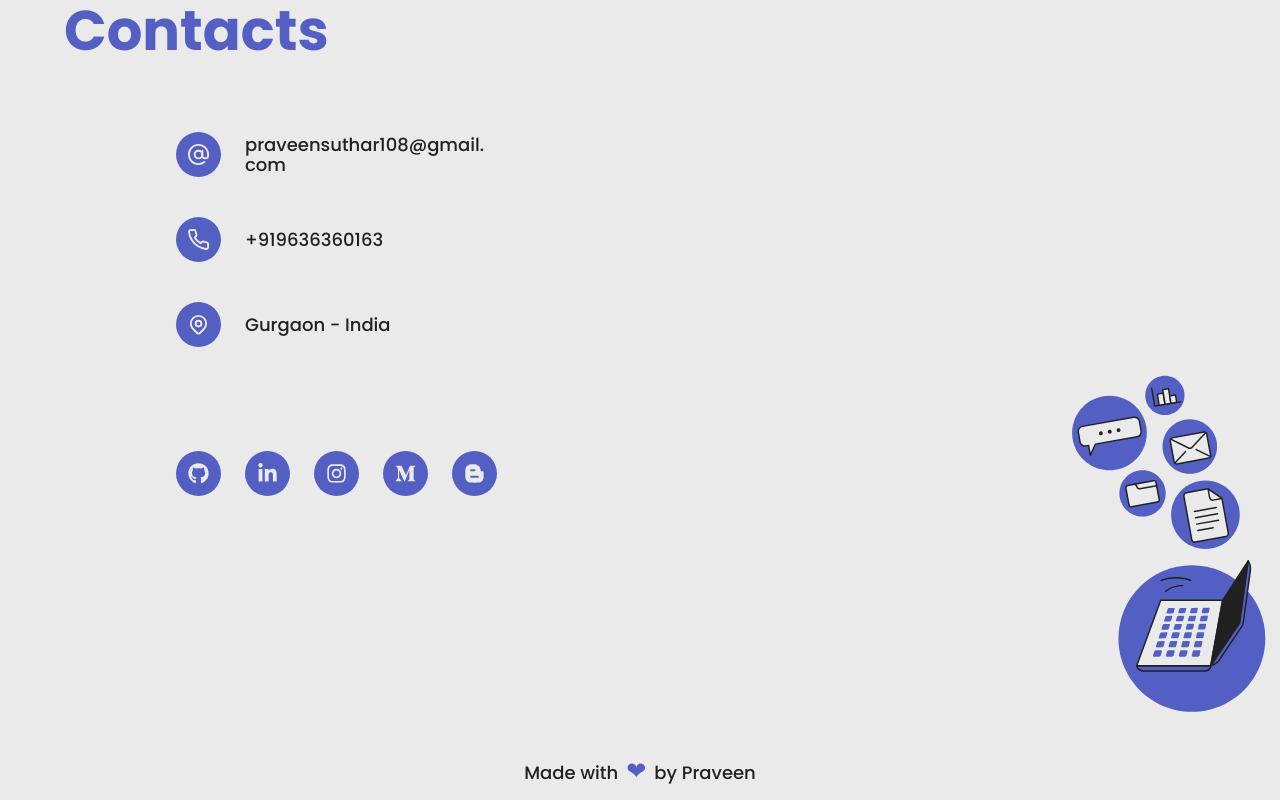
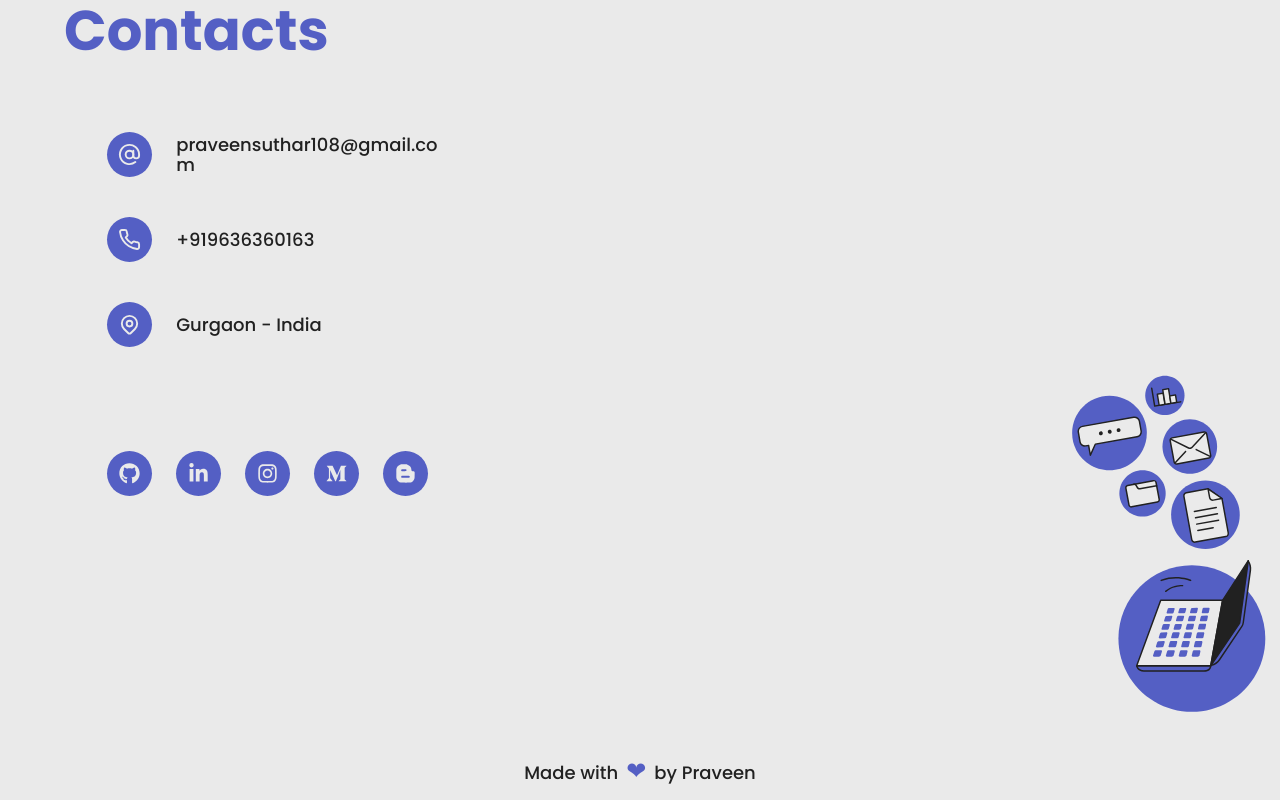
Before and after one commit to PraveenMistry/Portfolio, a React (Create React App) app: page / in a window 1280 px wide. Shown: the part 6177-6977 px from the top of the page. Built offline with nearby package versions, Linux system fonts and the light colour scheme; a web font is replaced by a local one.

Commit message:
Update padding - contact page

```diff
--- a/src/components/Contacts/Contacts.css
+++ b/src/components/Contacts/Contacts.css
@@ -132,7 +132,7 @@
     justify-content: space-evenly;
     flex: 0.6;
     box-sizing: border-box;
-    padding-left: 7rem;
+    padding-left: 2.7rem;
     margin-top: 1.2rem;
 }
 
```
